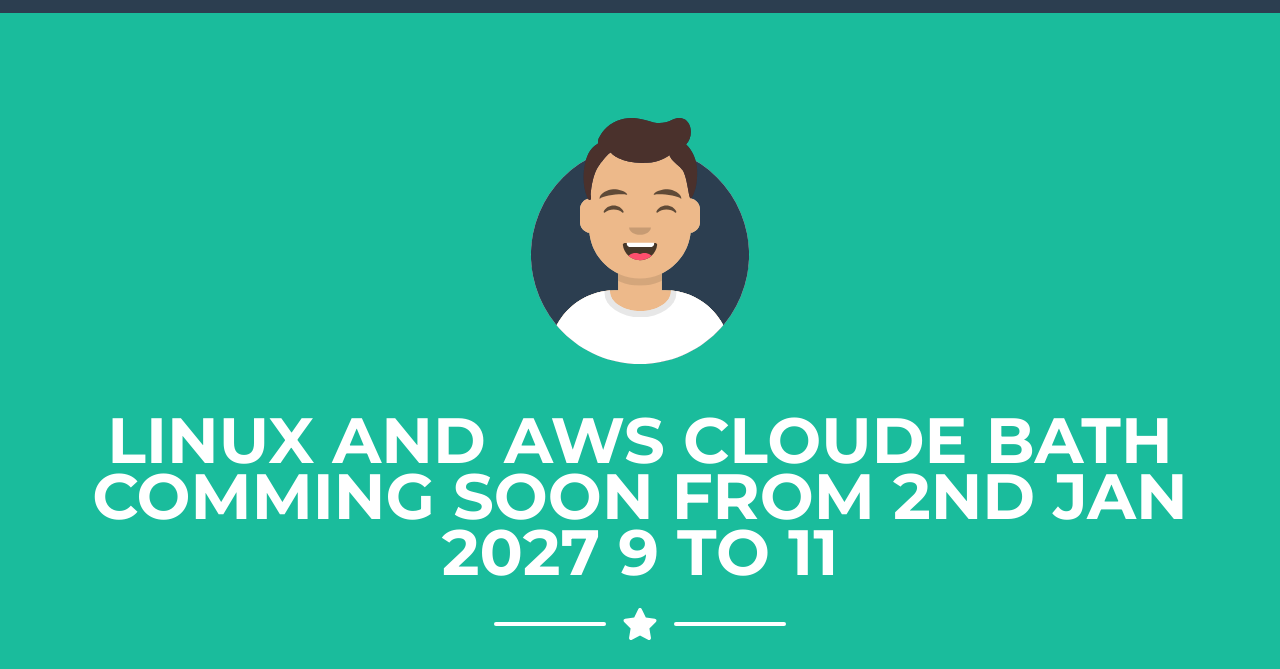
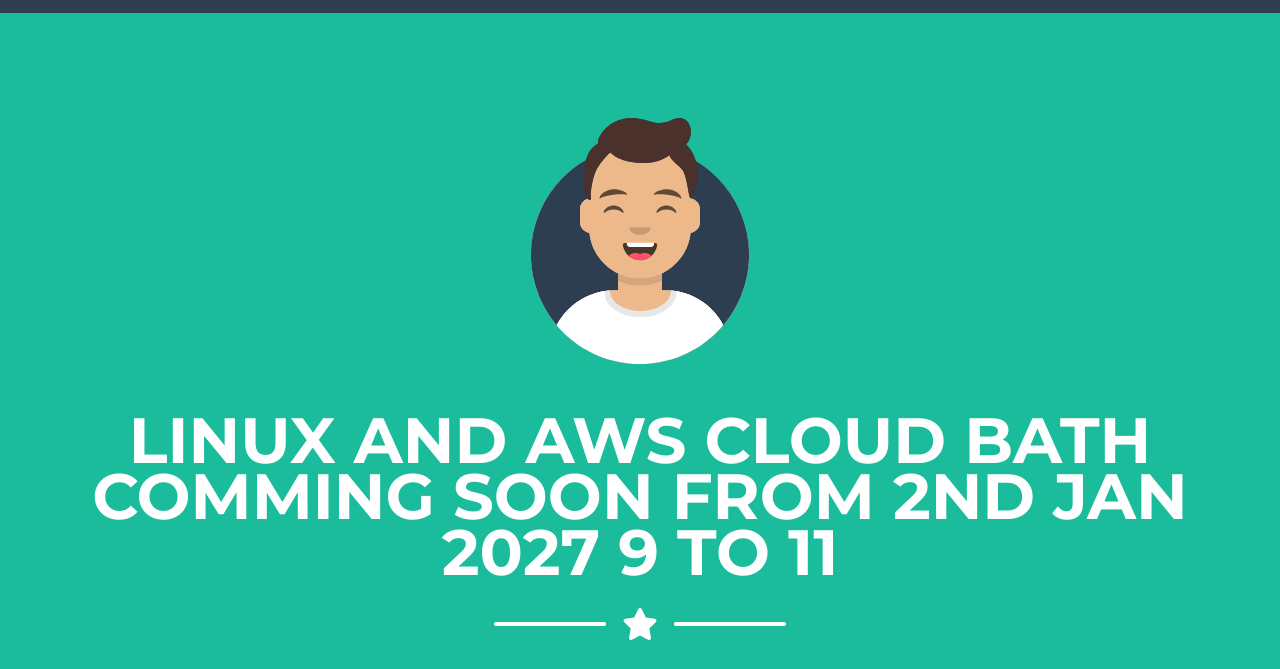
Before and after one commit to reeteshc/reetesh-portfolio, a plain HTML site: page index.html in a window 1280 px wide. Shown: the part 91-760 px from the top of the page. Drawn offline with nearby package versions, Linux system fonts and the light colour scheme.

Commit message:
Added New Changes

```diff
--- a/index.html
+++ b/index.html
@@ -42,7 +42,7 @@
                 <!-- Masthead Heading-->
                 <h1 class="masthead-heading text-uppercase mb-0">
                     <a href="https://bit.ly/tws-junoon" style="text-decoration: none; color: inherit;">
-                        Linux and Aws Cloude Bath Comming Soon FROM 2nd Jan 2027 9 to 11
+                        Linux and AWS Cloud Bath Comming Soon FROM 2nd Jan 2027 9 to 11
                     </a>
                 </h1>
                 <!-- Icon Divider-->
```
